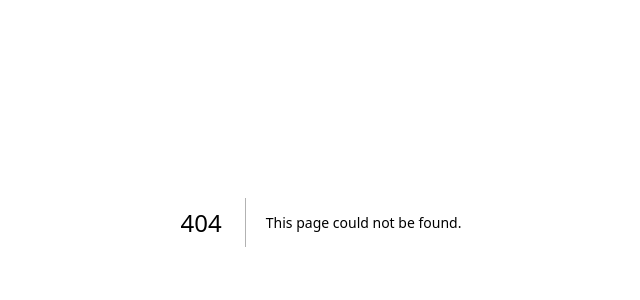
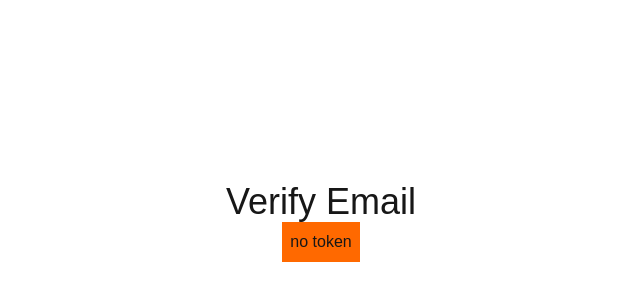
Before and after one commit to AliasAhshan/auth-app, a Next.js app: page /verifyemail in a window 1280 px wide. Before the commit this address had no page. Shown: the part 178-478 px from the top of the page, without its empty margins (319-959 px from the left). Built offline with nearby package versions, Linux system fonts and the light colour scheme.

Commit message:
Created frontend for verifying email

```diff
--- /dev/null
+++ b/src/app/verifyemail/page.tsx
@@ -0,0 +1,65 @@
+"use client";
+
+import axios from "axios";
+import Link from "next/link";
+import React, { useEffect, useState } from "react";
+
+
+export default function VerifyEmailPage() {
+    const [ token, setToken ] = useState("");
+    const [verified, setVerified] = useState(false);
+    const [error, setError] = useState(false);
+
+
+    const verifyUserEmail = async () => {
+        try {
+            await axios.post("/api/users/verifyemail", { token })
+            setVerified(true);
+
+        } catch (error: any) {
+            setError(true);
+            console.log(error.response.data);
+
+        }
+
+    }
+
+    useEffect(() => {
+
+        const urlToken = window.location.search.split("=")[1];
+        setToken(urlToken || "");
+
+    }, []);
+
+
+    useEffect(() => {
+        if(token.length > 0) {
+            verifyUserEmail();
+        }
+
+    }, [token]);
+
+    return(
+        <div className="flex flex-col items-center justify-center min-h-screen py-2">
+
+            <h1 className="text-4xl">Verify Email</h1>
+            <h2 className="p-2 bg-orange-500">{token ? `${token}` : "no token"}</h2>
+
+            {verified && (
+                <div>
+                    <h2 className="text-2xl text-green-500">Email Verified Successfully</h2>
+                    <Link href="/login" className="text-blue-500">Login</Link>
+                </div>
+            )}
+
+            {error && (
+                <div>
+                    <h2 className="text-2xl text-red-500">Error Verifying Email</h2>
+                </div>
+            )}
+
+        </div>
+    )
+
+
+}
--- a/src/middleware.ts
+++ b/src/middleware.ts
@@ -4,7 +4,7 @@
 export function middleware(request: NextRequest) {
     const path = request.nextUrl.pathname;
 
-    const isPublicPath = path === '/login' || path === '/signup'
+    const isPublicPath = path === '/login' || path === '/signup' || path === '/verifyemail'
     const token = request.cookies.get('token')?.value || ''
 
     if(isPublicPath && token) {
@@ -23,5 +23,6 @@
         '/login',
         '/signup',
         '/profile/:path*',
+        '/verifyemail',
     ]
 }
```
